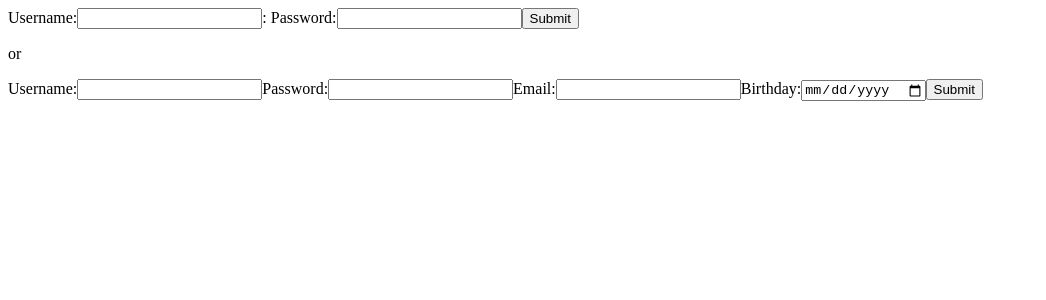
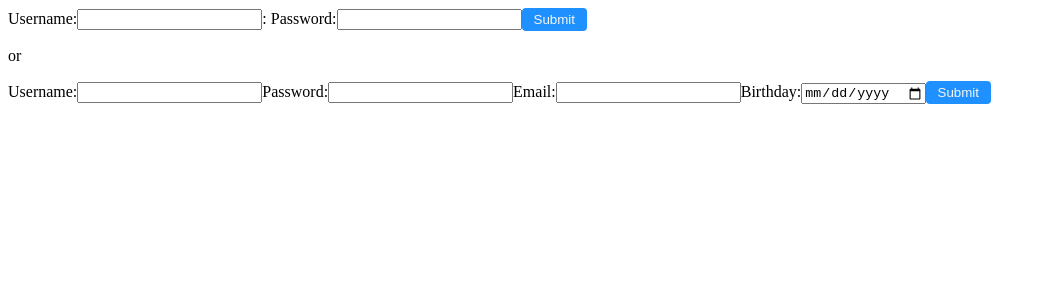
Before and after one commit to zhasan90/myFlix-client, a React app: page / in a window 1280 px wide. Shown: the top 300 px of the page, without its empty margins (0-1046 px from the left). Built offline with nearby package versions, Linux system fonts and the light colour scheme; the HTML template or start-up script is replaced by a standard one.

Commit message:
added scss files

```diff
--- a/src/components/login-view/login-view.jsx
+++ b/src/components/login-view/login-view.jsx
@@ -1,4 +1,5 @@
 import React , {useState} from "react";
+import "./login-view.scss";
 
 export const LoginView = ({onLoggedIn}) => {
     const [username, setUsername] = useState("")
@@ -48,7 +49,7 @@ export const LoginView = ({onLoggedIn}) => {
                  onChange={(e) => setPassword(e.target.value)}
                  required />
             </label>
-            <button type="submit">
+            <button className="submit-button" type="submit">
                 Submit
             </button>
         </form>
--- /dev/null
+++ b/src/components/login-view/login-view.scss
@@ -0,0 +1,7 @@
+.submit-button {
+    padding: 4px 12px 4px 12px;
+    color: whitesmoke;
+    background-color: dodgerblue;
+    border: none;
+    border-radius: 4px;
+}
--- a/src/components/main-view/main-view.jsx
+++ b/src/components/main-view/main-view.jsx
@@ -3,6 +3,7 @@ import { MovieCard } from "../movie-card/movie-card";
 import { MovieView } from "../movie-view/movie-view";
 import { LoginView } from "../login-view/login-view";
 import { SignupView } from "../signup-view/signup-view";
+import "./main-view.scss";
 
 export const MainView = () => {
   const storedUser = JSON.parse(localStorage.getItem("user"));
@@ -76,7 +77,7 @@ export const MainView = () => {
                     }} />
             ))}
         </div>
-        <button  button onClick={() => { setUser(null); }}>Logout</button>
+        <button className = "logout-button" button onClick={() => { setUser(null); }}>Logout</button>
         </>
     );
 };
--- /dev/null
+++ b/src/components/main-view/main-view.scss
@@ -0,0 +1,7 @@
+.logout-button {
+    padding: 4px 12px 4px 12px;
+    color: whitesmoke;
+    background-color: dodgerblue;
+    border: none;
+    border-radius: 4px;
+}
--- a/src/components/signup-view/signup-view.jsx
+++ b/src/components/signup-view/signup-view.jsx
@@ -76,7 +76,7 @@ export const SignupView = () => {
           required
         />
       </label>
-      <button type="submit">Submit</button>
+      <button className="submit-button" type="submit">Submit</button>
     </form>
   );
 };
--- /dev/null
+++ b/src/components/signup-view/signup-view.scss
@@ -0,0 +1,7 @@
+.submit-button {
+    padding: 4px 12px 4px 12px;
+    color: whitesmoke;
+    background-color: dodgerblue;
+    border: none;
+    border-radius: 4px;
+}
```
Also changed, not shown: 4 other files (tests, documents, lock files or other folders).
